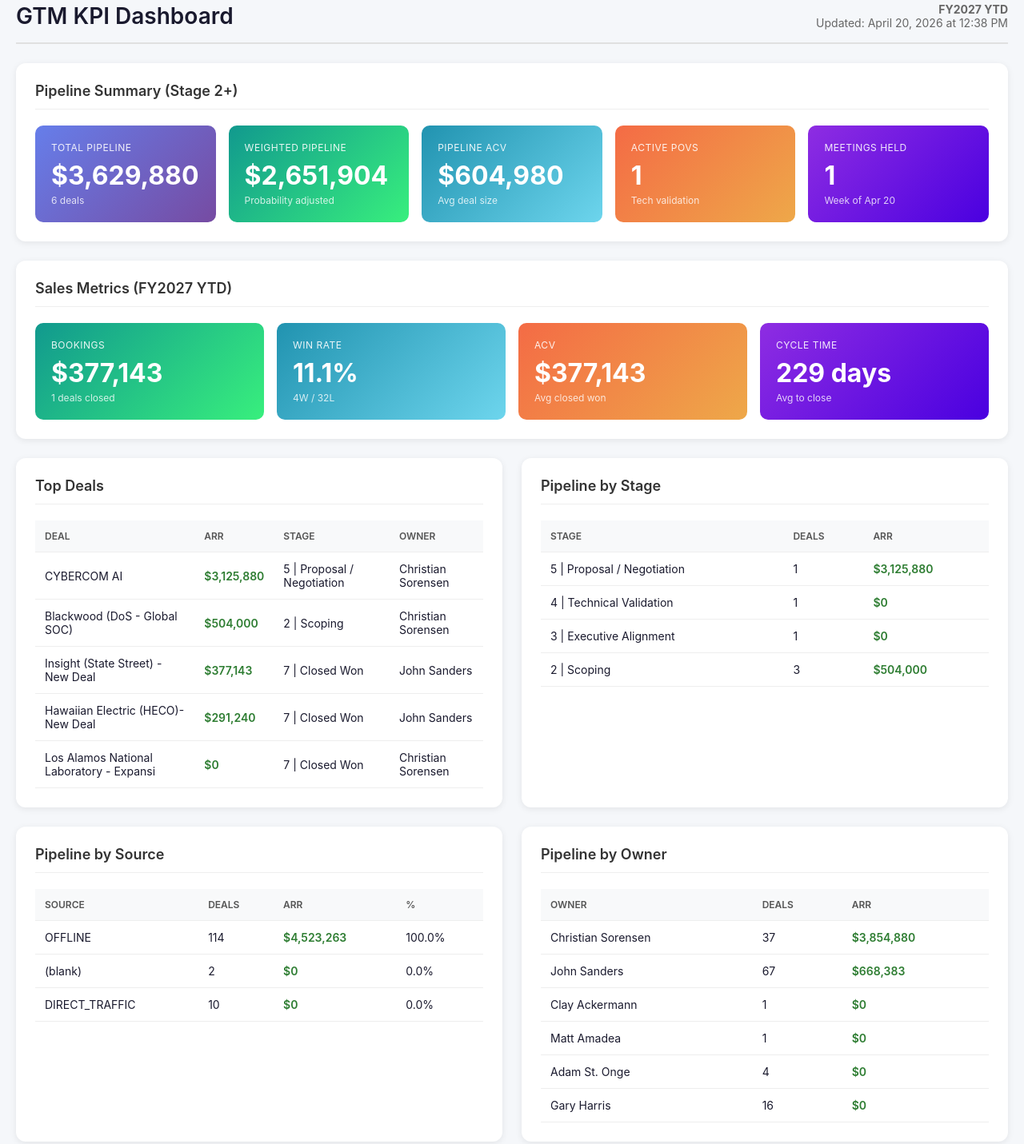
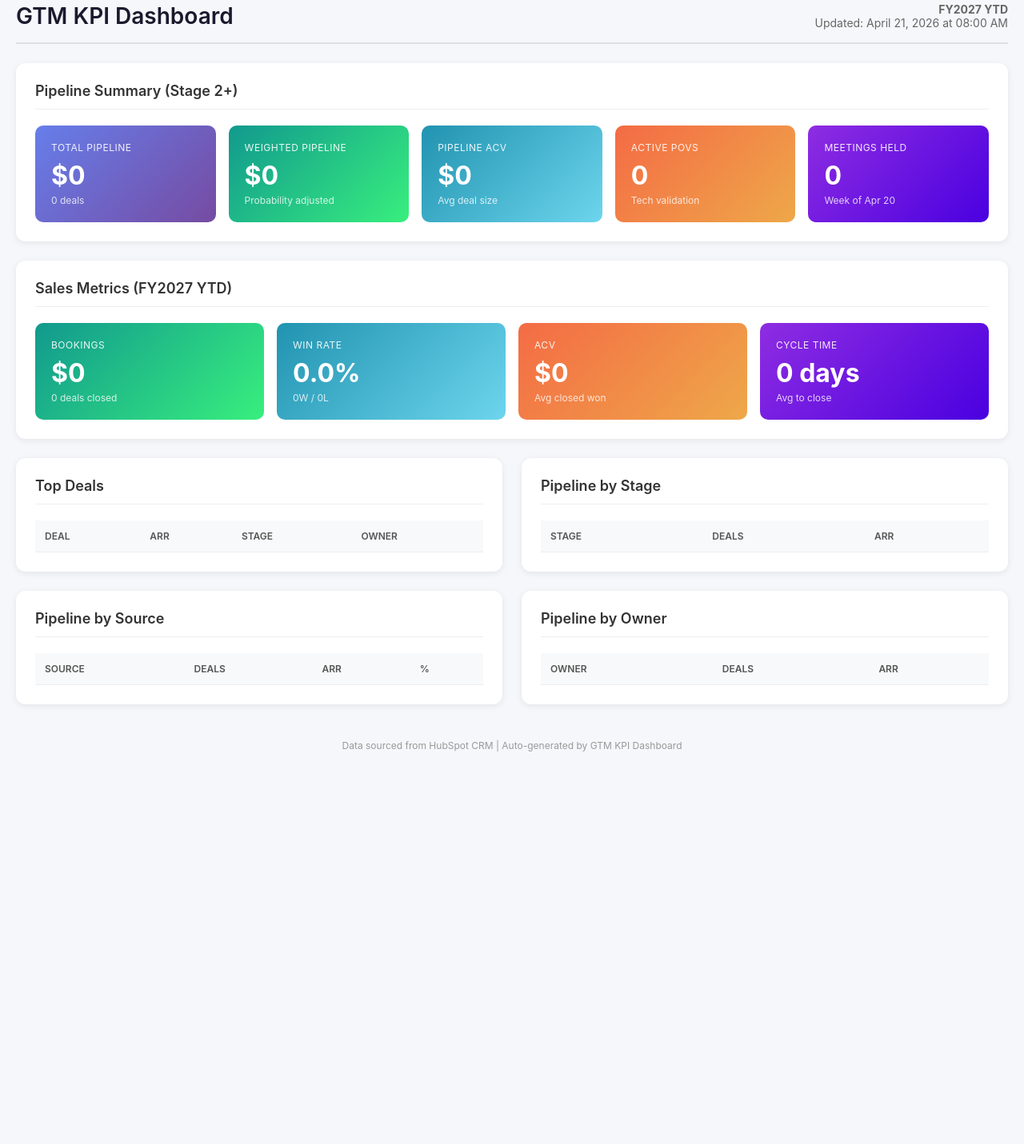
Before and after one commit to mattamadea-blip/gtm-dashboard, a plain HTML site: page index.html in a window 1280 px wide. Shown: the part 17-1448 px from the top of the page at 80% size. After the commit the page ends 997 px from the top, so only its background shows below. Drawn offline with Linux system fonts and the light colour scheme.

Commit message:
Update dashboard 2026-04-21 08:00

```diff
--- a/index.html
+++ b/index.html
@@ -124,7 +124,7 @@
         <h1>GTM KPI Dashboard</h1>
         <div class="meta">
             <div><strong>FY2027 YTD</strong></div>
-            <div>Updated: April 20, 2026 at 12:38 PM</div>
+            <div>Updated: April 21, 2026 at 08:00 AM</div>
         </div>
     </div>
 
@@ -134,27 +134,27 @@
         <div class="kpi-grid">
             <div class="kpi-card">
                 <div class="label">Total Pipeline</div>
-                <div class="value">$3,629,880</div>
-                <div class="sub">6 deals</div>
+                <div class="value">$0</div>
+                <div class="sub">0 deals</div>
             </div>
             <div class="kpi-card green">
                 <div class="label">Weighted Pipeline</div>
-                <div class="value">$2,651,904</div>
+                <div class="value">$0</div>
                 <div class="sub">Probability adjusted</div>
             </div>
             <div class="kpi-card blue">
                 <div class="label">Pipeline ACV</div>
-                <div class="value">$604,980</div>
+                <div class="value">$0</div>
                 <div class="sub">Avg deal size</div>
             </div>
             <div class="kpi-card orange">
                 <div class="label">Active POVs</div>
-                <div class="value">1</div>
+                <div class="value">0</div>
                 <div class="sub">Tech validation</div>
             </div>
             <div class="kpi-card purple">
                 <div class="label">Meetings Held</div>
-                <div class="value">1</div>
+                <div class="value">0</div>
                 <div class="sub">Week of Apr 20</div>
             </div>
         </div>
@@ -166,22 +166,22 @@
         <div class="kpi-grid">
             <div class="kpi-card green">
                 <div class="label">Bookings</div>
-                <div class="value">$377,143</div>
-                <div class="sub">1 deals closed</div>
+                <div class="value">$0</div>
+                <div class="sub">0 deals closed</div>
             </div>
             <div class="kpi-card blue">
                 <div class="label">Win Rate</div>
-                <div class="value">11.1%</div>
-                <div class="sub">4W / 32L</div>
+                <div class="value">0.0%</div>
+                <div class="sub">0W / 0L</div>
             </div>
             <div class="kpi-card orange">
                 <div class="label">ACV</div>
-                <div class="value">$377,143</div>
+                <div class="value">$0</div>
                 <div class="sub">Avg closed won</div>
             </div>
             <div class="kpi-card purple">
                 <div class="label">Cycle Time</div>
-                <div class="value">229 days</div>
+                <div class="value">0 days</div>
                 <div class="sub">Avg to close</div>
             </div>
         </div>
@@ -201,36 +201,6 @@
                     </tr>
                 </thead>
                 <tbody>
-                    <tr>
-                        <td>CYBERCOM AI</td>
-                        <td class="amount">$3,125,880</td>
-                        <td>5 | Proposal / Negotiation</td>
-                        <td>Christian Sorensen</td>
-                    </tr>
-                    <tr>
-                        <td>Blackwood (DoS - Global SOC)</td>
-                        <td class="amount">$504,000</td>
-                        <td>2 | Scoping</td>
-                        <td>Christian Sorensen</td>
-                    </tr>
-                    <tr>
-                        <td>Insight (State Street) - New Deal</td>
-                        <td class="amount">$377,143</td>
-                        <td>7 | Closed Won</td>
-                        <td>John Sanders</td>
-                    </tr>
-                    <tr>
-                        <td>Hawaiian Electric (HECO)- New Deal</td>
-                        <td class="amount">$291,240</td>
-                        <td>7 | Closed Won</td>
-                        <td>John Sanders</td>
-                    </tr>
-                    <tr>
-                        <td>Los Alamos National Laboratory - Expansi</td>
-                        <td class="amount">$0</td>
-                        <td>7 | Closed Won</td>
-                        <td>Christian Sorensen</td>
-                    </tr>
                 </tbody>
             </table>
         </div>
@@ -247,26 +217,6 @@
                     </tr>
                 </thead>
                 <tbody>
-                    <tr>
-                        <td>5 | Proposal / Negotiation</td>
-                        <td>1</td>
-                        <td class="amount">$3,125,880</td>
-                    </tr>
-                    <tr>
-                        <td>4 | Technical Validation</td>
-                        <td>1</td>
-                        <td class="amount">$0</td>
-                    </tr>
-                    <tr>
-                        <td>3 | Executive Alignment</td>
-                        <td>1</td>
-                        <td class="amount">$0</td>
-                    </tr>
-                    <tr>
-                        <td>2 | Scoping</td>
-                        <td>3</td>
-                        <td class="amount">$504,000</td>
-                    </tr>
                 </tbody>
             </table>
         </div>
@@ -286,24 +236,6 @@
                     </tr>
                 </thead>
                 <tbody>
-                    <tr>
-                        <td>OFFLINE</td>
-                        <td>114</td>
-                        <td class="amount">$4,523,263</td>
-                        <td>100.0%</td>
-                    </tr>
-                    <tr>
-                        <td>(blank)</td>
-                        <td>2</td>
-                        <td class="amount">$0</td>
-                        <td>0.0%</td>
-                    </tr>
-                    <tr>
-                        <td>DIRECT_TRAFFIC</td>
-                        <td>10</td>
-                        <td class="amount">$0</td>
-                        <td>0.0%</td>
-                    </tr>
                 </tbody>
             </table>
         </div>
@@ -320,36 +252,6 @@
                     </tr>
                 </thead>
                 <tbody>
-                    <tr>
-                        <td>Christian Sorensen</td>
-                        <td>37</td>
-                        <td class="amount">$3,854,880</td>
-                    </tr>
-                    <tr>
-                        <td>John Sanders</td>
-                        <td>67</td>
-                        <td class="amount">$668,383</td>
-                    </tr>
-                    <tr>
-                        <td>Clay Ackermann</td>
-                        <td>1</td>
-                        <td class="amount">$0</td>
-                    </tr>
-                    <tr>
-                        <td>Matt Amadea</td>
-                        <td>1</td>
-                        <td class="amount">$0</td>
-                    </tr>
-                    <tr>
-                        <td>Adam St. Onge</td>
-                        <td>4</td>
-                        <td class="amount">$0</td>
-                    </tr>
-                    <tr>
-                        <td>Gary Harris</td>
-                        <td>16</td>
-                        <td class="amount">$0</td>
-                    </tr>
                 </tbody>
             </table>
         </div>
```
